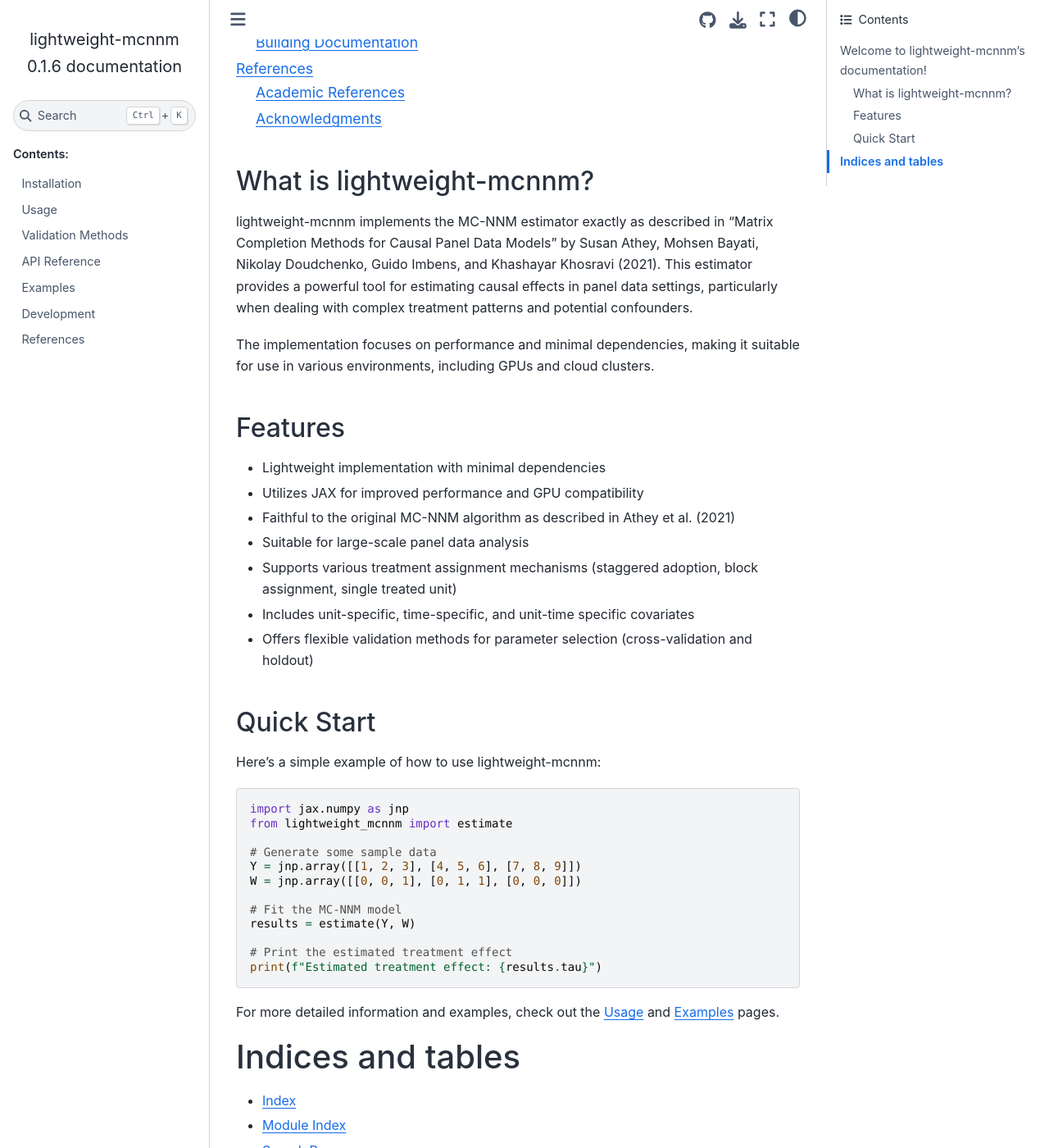
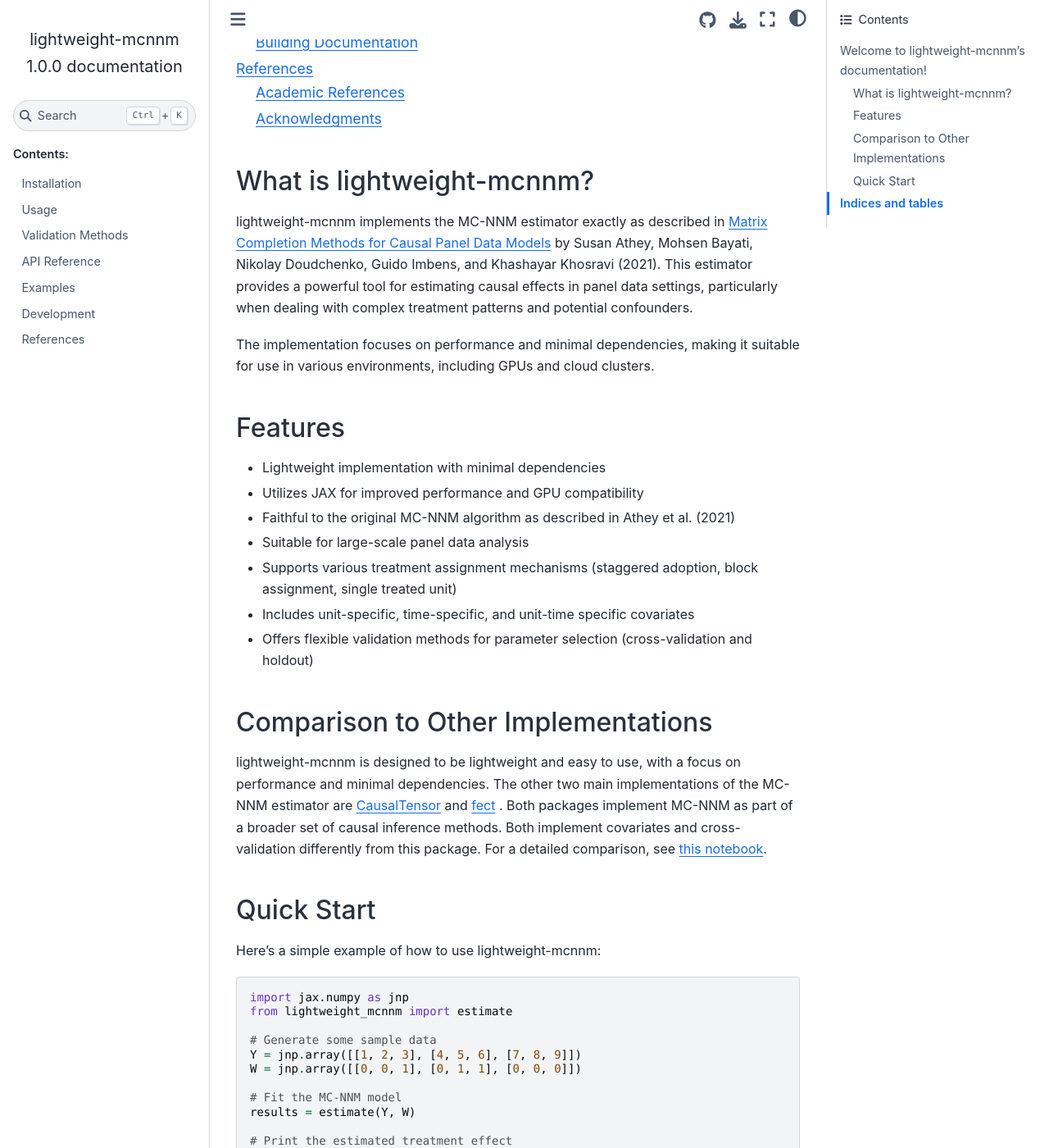
Before and after one commit to tobias-schnabel/mcnnm, a Sphinx documentation site: the page built from docs/index.rst, in a window 1280 px wide and 1400 px high, scrolled down 1448 px. Shown: the whole window at 82% size. Built offline with Sphinx 7.4.7 and the Sphinx Book theme 1.1.4, drawn with Linux system fonts in a browser that asks for light colours.

```diff
--- a/docs/conf.py
+++ b/docs/conf.py
@@ -7,7 +7,7 @@ sys.path.insert(0, os.path.abspath(os.path.join("..", "src")))
 project = "lightweight-mcnnm"
 copyright = "2024, Tobias Schnabel"
 author = "Tobias Schnabel"
-release = "0.1.6"
+release = "1.0.0"
 
 extensions = [
     "sphinx.ext.autodoc",
--- a/docs/development.rst
+++ b/docs/development.rst
@@ -37,12 +37,6 @@ To run the tests:
 .. code-block:: bash
 
    poetry run pytest
-
-To run all tests including comprehensive ones:
-
-.. code-block:: bash
-
-   poetry run pytest -m "not comprehensive or comprehensive"
 
 Code Style
 ----------
--- a/docs/index.rst
+++ b/docs/index.rst
@@ -27,7 +27,7 @@ lightweight-mcnnm is a Python package that provides a lightweight and performant
 What is lightweight-mcnnm?
 --------------------------
 
-lightweight-mcnnm implements the MC-NNM estimator exactly as described in "Matrix Completion Methods for Causal Panel Data Models" by Susan Athey, Mohsen Bayati, Nikolay Doudchenko, Guido Imbens, and Khashayar Khosravi (2021). This estimator provides a powerful tool for estimating causal effects in panel data settings, particularly when dealing with complex treatment patterns and potential confounders.
+lightweight-mcnnm implements the MC-NNM estimator exactly as described in `Matrix Completion Methods for Causal Panel Data Models <https://www.tandfonline.com/doi/full/10.1080/01621459.2021.1891924>`_ by Susan Athey, Mohsen Bayati, Nikolay Doudchenko, Guido Imbens, and Khashayar Khosravi (2021). This estimator provides a powerful tool for estimating causal effects in panel data settings, particularly when dealing with complex treatment patterns and potential confounders.
 
 The implementation focuses on performance and minimal dependencies, making it suitable for use in various environments, including GPUs and cloud clusters.
 
@@ -41,6 +41,16 @@ Features
 * Supports various treatment assignment mechanisms (staggered adoption, block assignment, single treated unit)
 * Includes unit-specific, time-specific, and unit-time specific covariates
 * Offers flexible validation methods for parameter selection (cross-validation and holdout)
+
+Comparison to Other Implementations
+-----------------------------------
+lightweight-mcnnm is designed to be lightweight and easy to use, with a focus on performance and minimal dependencies.
+The other two main implementations of the MC-NNM estimator are
+`CausalTensor <https://github.com/TianyiPeng/causaltensor>`_
+and
+`fect <https://yiqingxu.org/packages/fect/fect.html>`_ .
+Both packages implement MC-NNM as part of a broader set of causal inference methods. Both implement covariates and cross-validation differently from this package.
+For a detailed comparison, see `this notebook <https://colab.research.google.com/github/tobias-schnabel/mcnnm/blob/main/Comparison.ipynb>`_.
 
 Quick Start
 -----------
--- a/docs/references.rst
+++ b/docs/references.rst
@@ -6,7 +6,7 @@ Academic References
 
 This project is based on the following academic work:
 
-1. Athey, S., Bayati, M., Doudchenko, N., Imbens, G., & Khosravi, K. (2021). Matrix Completion Methods for Causal Panel Data Models. Journal of the American Statistical Association, 116(536), 1716-1730.
+1. Athey, S., Bayati, M., Doudchenko, N., Imbens, G., & Khosravi, K. (2021). `Matrix Completion Methods for Causal Panel Data Models <https://www.tandfonline.com/doi/full/10.1080/01621459.2021.1891924>`_. Journal of the American Statistical Association, 116(536), 1716-1730.
 
 Acknowledgments
 ---------------
--- a/pyproject.toml
+++ b/pyproject.toml
@@ -7,7 +7,7 @@ include = [
 
 [tool.poetry]
 name = "lightweight-mcnnm"
-version = "0.1.6"
+version = "1.0.0"
 description = "Leightweight Implementation of Athey et al. (2021)'s MC-NNM estimator"
 packages = [{include = "mcnnm", from = "src"}]
 include = [
@@ -54,8 +54,6 @@ pre-commit = "^3.8.0"
 typed-ast = "^1.5.5"
 jupyter = "*"
 sphinx = "*"
-furo = "*"
-sphinx-rtd-theme = "^2.0.0"
 sphinx-book-theme = "^1.1.3"
 
 [tool.poetry.group.comparison]
```
Also changed, not shown: 1 other file.
